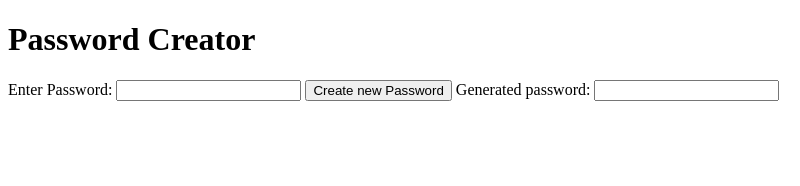
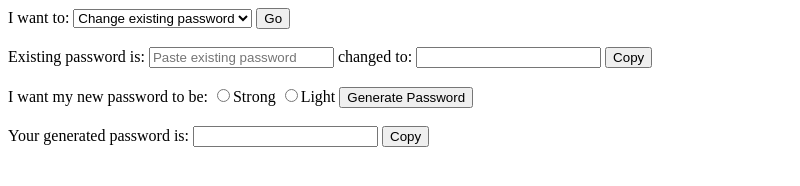
Before and after one commit to reach2jeyan/PasswordsCreator, an Electron app: page index.html in a window 800 px wide. Drawn offline with Linux system fonts and the light colour scheme.

Commit message:
Html page created

```diff
--- a/index.html
+++ b/index.html
@@ -2,24 +2,41 @@
 <!DOCTYPE html>
 
 <html>
-<body background="#007FFF">
+<body>
   <head>
     <meta charset="UTF-8">
     <title>Password Creator</title>
   </head>
   <body>
-    <h1>Password Creator</h1>
-    <!-- All of the Node.js APIs are available in this renderer process. -->
-    <form>
 
-        Enter Password: <input type="text" id="enterpassword">
-        <input type="submit" id="passwordsubmit" value="Create new Password" onclick="generatepassword()">
-        Generated password: <input type="text" id="generatedpassword">
+    <form id="vaidationdropdown">
+      I want to: <select name="Select what you want to do">
+        <option value="Change existing password?">Change existing password</option>
+        <option value="Create New Password?">Create New Password</option>
+      </select>
+      <input type="submit" value="Go" id="Dropdownvalidate">
+    </form><br>
 
 
+    <!-- All of the Node.js APIs are available in this renderer process. -->
+    <form id="existingpassword">
+
+        Existing password is: <input type="text" id="enterpassword" placeholder="Paste existing password">
+        changed to: <input type="text" id="generatedpassword">
+        <input type="submit" value="Copy" id="copychangedpassword">
+    </form><br>
+
+    <form id="newpassword">
+      I want my new password to be:
+      <input type="radio" name="strong" value="strong">Strong
+      <input type="radio" name="casual" value="light">Light
+      <input type="submit" value="Generate Password" id="generatepassword"><br><br>
+      Your generated password is: <input type="text" id="generatedpassword">
+      <input type="submit" value="Copy" id="copynewpassword">
+
+    </form>
 
 
-    </form>
 
 
 
```
Also changed, not shown: assets/background.png (added), assets/lightbackground.jpg (added).
